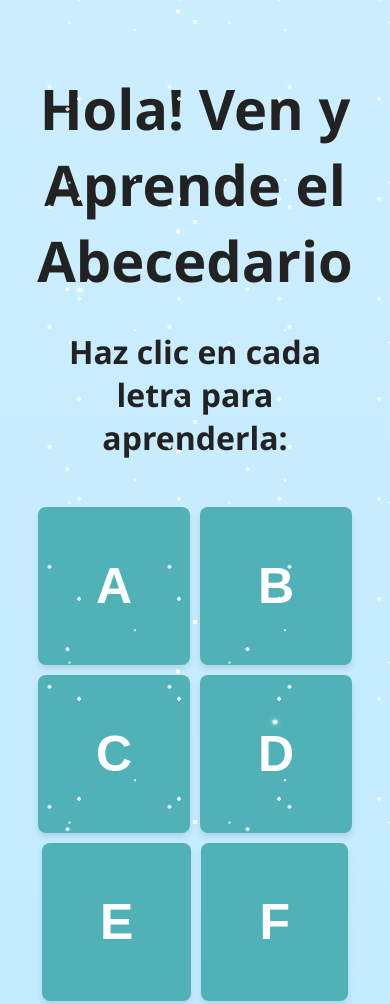
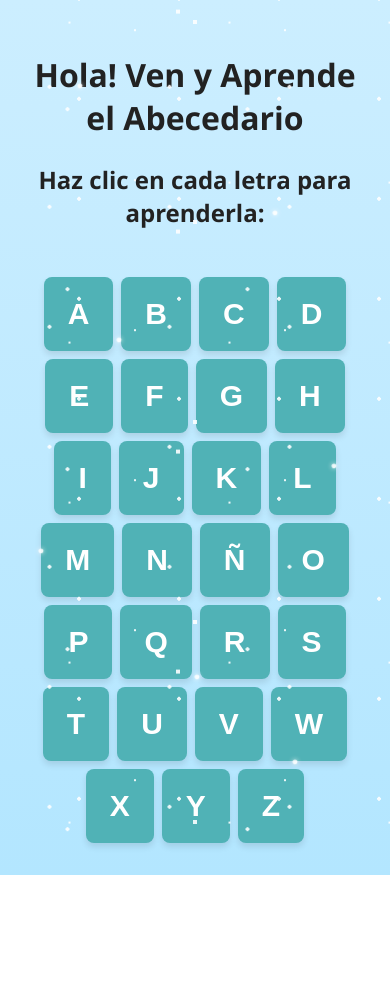
Before and after one commit to Crowtinho/abc, a plain HTML site: page index.html in a window 390 px wide. Shown: the top 1004 px of the page. After the commit the page ends 875 px from the top, so only its background shows below. Drawn offline with Linux system fonts and the light colour scheme; some packages are replaced by stand-ins of ours; a script that the page names is missing.

Commit message:
commit cuervo

```diff
--- a/Main.js
+++ b/Main.js
@@ -1,8 +1,8 @@
 const letras = {
   a: { palabra: "águila", imagen: "https://payload.cargocollective.com/1/6/194016/12196792/1_AGUILA_RGB_1000.jpg", width: 250, height: 200 },
   b: { palabra: "ballena", imagen: "https://i.pinimg.com/originals/24/29/72/242972fa41149ba5632fae85eb6c12d7.jpg", width: 300, height: 200 },
-  c: { palabra: "casa", imagen: "https://cdn.pixabay.com/photo/2012/04/13/00/15/house-31227_1280.png", width: 200, height: 200 },
-  d: { palabra: "dado", imagen: "https://cdn.pixabay.com/photo/2012/04/18/13/22/dice-37047_1280.png", width: 180, height: 180 },
+  c: { palabra: "cocodrilo", imagen: "https://tse3.mm.bing.net/th/id/OIP.ciZFxZr_vknf3laUo6IlDwAAAA?rs=1&pid=ImgDetMain&o=7&rm=3", width: 200, height: 200 },
+  d: { palabra: "dado", imagen: "https://i2.wp.com/www.imageneseducativas.com/wp-content/uploads/2017/03/Ficha-letra-d-delfin_c.gif?ssl=1", width: 180, height: 180 },
   e: { palabra: "elefante", imagen: "https://cdn.pixabay.com/photo/2012/04/01/16/49/elephant-23612_1280.png", width: 300, height: 200 },
   f: { palabra: "foca", imagen: "https://cdn.pixabay.com/photo/2021/12/11/13/24/seal-6862100_1280.png", width: 220, height: 160 },
   g: { palabra: "gato", imagen: "https://cdn.pixabay.com/photo/2017/11/09/21/41/cat-2934720_1280.jpg", width: 250, height: 200 },
@@ -31,12 +31,6 @@ Object.keys(letras).forEach(letra => {
   const btn = document.getElementById(letra);
   if (btn) {
     btn.addEventListener("click", () => {
-      const sonido = new Audio("sonidos/bubble-pop-06-351337.mp3");
-
-      sonido.play().catch((error) => {
-        console.error("Error al reproducir el sonido:", error);
-      });
-
       const { palabra, imagen, width, height } = letras[letra];
 
       Swal.fire({
--- a/styles.css
+++ b/styles.css
@@ -4,13 +4,12 @@ body {
   padding: 2rem;
   text-align: center;
   font-family: 'Segoe UI', sans-serif;
-  background: linear-gradient(to bottom, #cceeff, #b3e6ff); /*Para un cielo azul degradado*/
-  position: relative;
+  background: linear-gradient(to bottom, #cceeff, #b3e6ff);
   overflow-x: hidden;
   color: #222;
-  z-index: 0;
 }
-/*Aqui use chat gpt :c para hacer la decoración de estrellas de fondo y que aparezcan en diferentes posiciones*/
+
+/* Estrellas decorativas */
 body::before {
   content: '';
   position: fixed;
@@ -47,14 +46,13 @@ body::before {
   animation: twinkleStars 3s infinite ease-in-out;
   pointer-events: none;
 }
-/*Aqui tambien use chat gpt :c Se utiliza esta regla en css para definir una animación paso a paso*/
-/*En este caso simulamos efecto de parpadeo controlando la opacidad a lo largo del tiempo :3*/
+
 @keyframes twinkleStars {
   0% { opacity: 0.5; }
   50% { opacity: 1; }
   100% { opacity: 0.5; }
 }
-/*Decoración de estrellas para que no se vea tan simple jaja*/
+
 .star {
   position: absolute;
   width: 4px;
@@ -65,22 +63,25 @@ body::before {
   box-shadow: 0 0 4px white;
   animation: twinkle 3s infinite ease-in-out;
 }
-/*Efecto de las estrellas individuales*/
+
 @keyframes twinkle {
   0%, 100% { opacity: 0.6; transform: scale(1); }
   50% { opacity: 1; transform: scale(1.3); }
 }
-/*Estilo del titulo*/
+
+/* Titulares */
 h1 {
-  font-size: 3.5rem;
+  font-size: clamp(2rem, 5vw, 3.5rem);
   margin-bottom: 0.5rem;
 }
+
 .subtitulo {
-  font-size: 2rem;  /* Tamaño un poco más grande */
-  font-weight: bold;  /* Negrita */
+  font-size: clamp(1.2rem, 4vw, 2rem);
+  font-weight: bold;
   margin-bottom: 3rem;
 }
-/*Margenes y apariencia del contenedor de los botones del abecedario*/
+
+/* Contenedor de botones */
 .abc-container {
   display: flex;
   flex-wrap: wrap;
@@ -88,26 +89,47 @@ h1 {
   gap: 10px;
   margin-top: 20px;
 }
-/*Estilos principales del boton*/
+
+/* Botones responsivos */
 button {
-  background-color: #50b2b6; /*Color principal del botón*/
-  color: rgb(255, 255, 255); /*Color principal del texto*/
-  padding: 50px 58px; /*Espacio del texto dentro del boton*/
-  border: none; /*Que el boton no tenga borde*/
-  border-radius: 8px; /*Borde redondeado del boton*/
-  font-size: 50px; /*Tamaño de la fuente*/
-  font-weight: bold; /*Texto en negrita*/
-  cursor: pointer; /*Manito al pasar :3*/
-  transition: background-color 0.3s ease, transform 0.2s ease; /*Efecto sueve del color*/
-  box-shadow: 0 4px 6px rgba(0, 0, 0, 0.1); /*Sombra suave del boton*/
+  background-color: #50b2b6;
+  color: white;
+  padding: clamp(20px, 6vw, 50px) clamp(25px, 6vw, 58px);
+  border: none;
+  border-radius: 8px;
+  font-size: clamp(24px, 5vw, 50px);
+  font-weight: bold;
+  cursor: pointer;
+  transition: background-color 0.3s ease, transform 0.2s ease;
+  box-shadow: 0 4px 6px rgba(0, 0, 0, 0.1);
 }
-/*Efecto al pasar por encima del boton*/
+
 button:hover {
   background-color: #7edb83;
   transform: scale(1.03);
 }
-/*Efectos al hacer click*/
+
 button:active {
   transform: scale(0.97);
   box-shadow: 0 2px 4px rgba(0, 0, 0, 0.2);
 }
+
+/* Media queries para móviles */
+@media screen and (max-width: 600px) {
+  .abc-container {
+    gap: 8px;
+  }
+
+  button {
+    padding: 20px 24px;
+    font-size: 30px;
+  }
+
+  h1 {
+    font-size: 2rem;
+  }
+
+  .subtitulo {
+    font-size: 1.5rem;
+  }
+}
```
